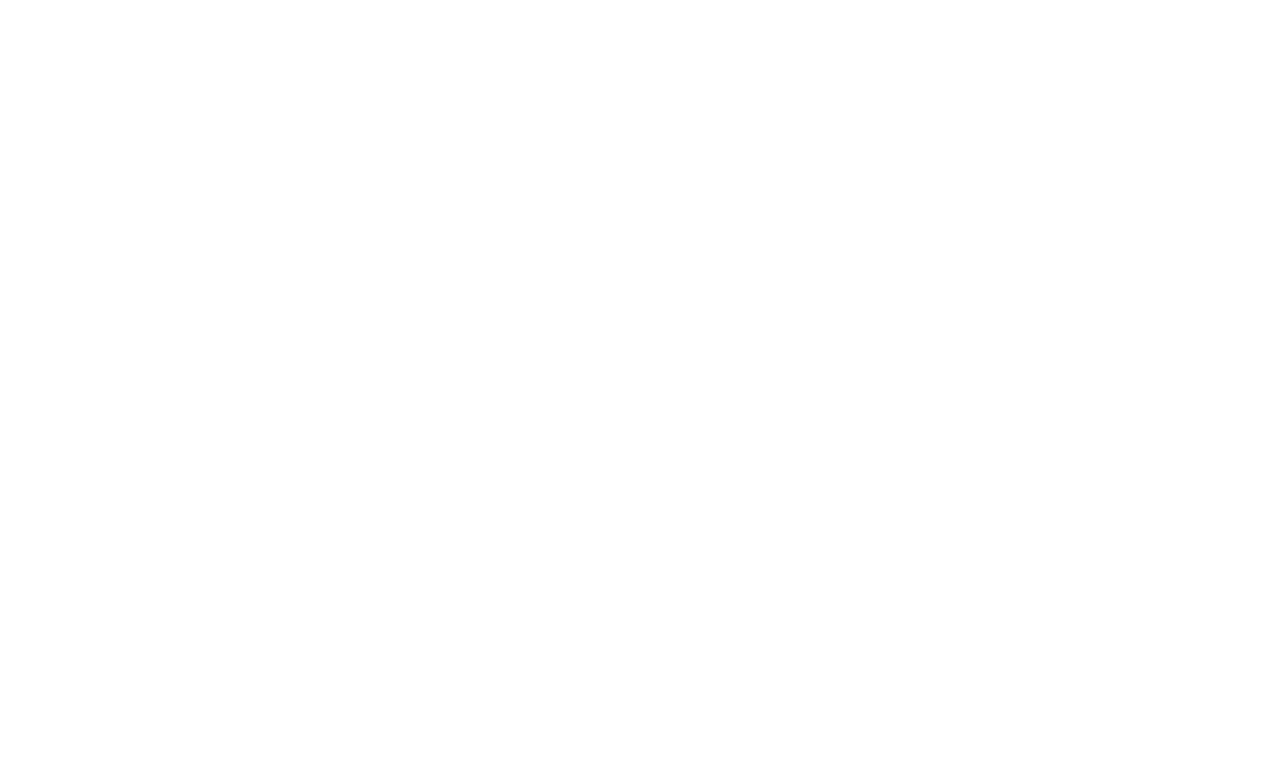
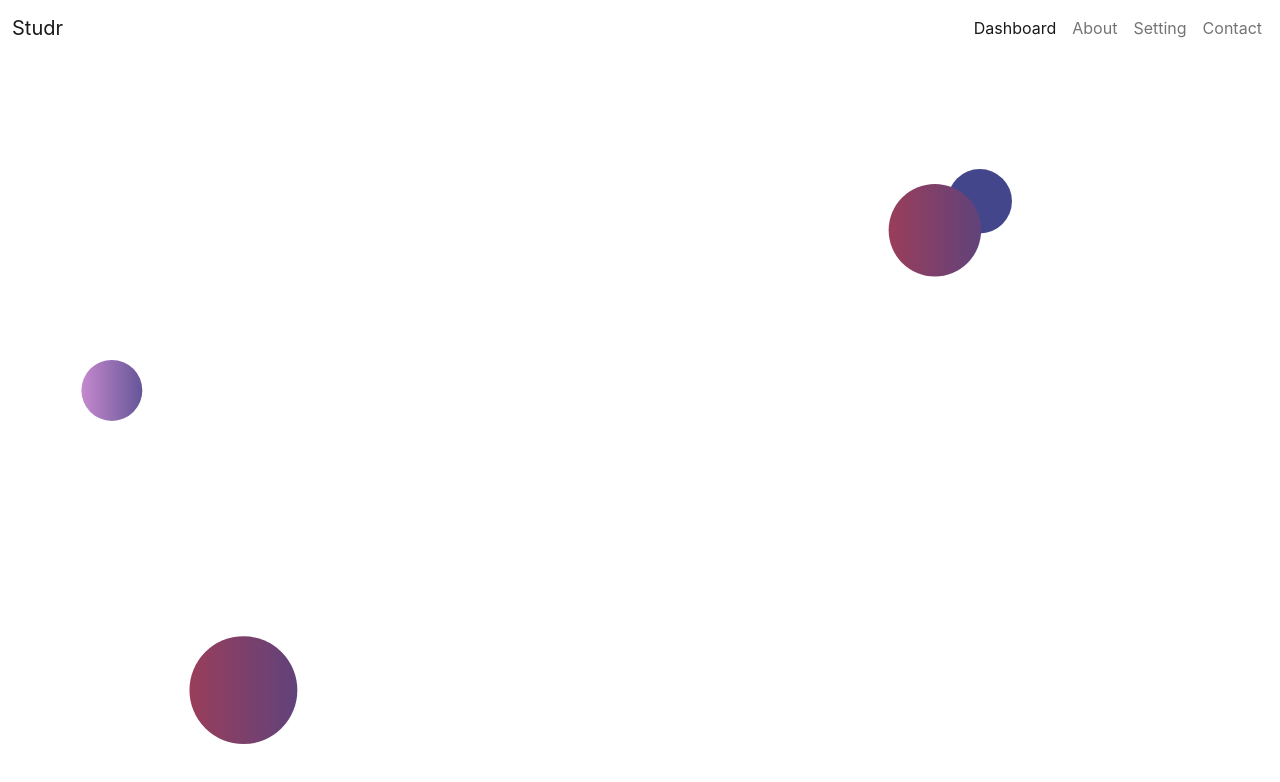
Before and after one commit to mimiramita/studr, a React (Create React App) app in the folder frontend/: page /dashboard in a window 1280 px wide. Before the commit this address had no page. Shown: the top 782 px of the page. Built offline with nearby package versions, Linux system fonts and the light colour scheme.

Commit message:
create dashboard

```diff
--- a/frontend/package.json
+++ b/frontend/package.json
@@ -4,15 +4,19 @@
   "proxy": "http://127.0.0.1:8000",
   "private": true,
   "dependencies": {
+    "@react-spring/web": "^9.7.3",
     "@testing-library/jest-dom": "^5.16.5",
     "@testing-library/react": "^13.4.0",
     "@testing-library/user-event": "^13.5.0",
+    "animate.css": "^4.1.1",
+    "animate.css-react": "^1.1.0",
     "axios": "^1.4.0",
     "bootstrap": "^5.2.3",
     "jquery": "^3.7.0",
     "popper.js": "^1.16.1",
     "react-router-dom": "^6.11.1",
     "react-scripts": "^5.0.1",
+    "react-spring": "^9.7.2",
     "web-vitals": "^2.1.4"
   },
   "scripts": {
--- a/frontend/public/index.html
+++ b/frontend/public/index.html
@@ -4,7 +4,7 @@
     <meta charset="utf-8" />
     <link rel="icon" href="%PUBLIC_URL%/favicon.ico" />
     <meta name="viewport" content="width=device-width, initial-scale=1" />
-    <meta name="theme-color" content="#000000" />
+    <meta name="theme-color" content="#FFFFFF" />
     <meta
       name="description"
       content="Web site created using create-react-app"
--- a/frontend/src/App.js
+++ b/frontend/src/App.js
@@ -5,8 +5,10 @@
 import Login from "./pages/Login";
 import CreateProject from "./pages/CreateProject";
 import QueryBox from "./pages/Query";
-import TestQuery from "./pages/QueryTest";
+import QueryTest from "./pages/QueryTest";
 import SignIn from "./pages/Signin";
+import DashBoard from "./pages/Dashboard";
+import "animate.css";
 
 export default function App() {
   return (
@@ -18,7 +20,8 @@
           <Route path="login" element={<Login />} />
           <Route path="createproject" element={<CreateProject />} />
           <Route path="query" element={<QueryBox />} />
-          <Route path="testquery" element={<TestQuery />} />
+          <Route path="testquery" element={<QueryTest />} />
+          <Route path="dashboard" element={<DashBoard />} />
         </Route>
       </Routes>
     </BrowserRouter>
--- a/frontend/src/Navbar.js
+++ b/frontend/src/Navbar.js
@@ -6,7 +6,7 @@
     <nav class="navbar navbar-expand-lg bg-body-tertiary">
       <div class="container-fluid">
         <a class="navbar-brand" href="#">
-          Navbar
+          Studr
         </a>
         <button
           class="navbar-toggler"
@@ -19,25 +19,31 @@
         >
           <span class="navbar-toggler-icon"></span>
         </button>
-        <div class="collapse navbar-collapse" id="navbarNav">
+        <div
+          class="collapse navbar-collapse"
+          id="navbarNav"
+          style={{ position: "absolute", right: "10px" }}
+        >
           <ul class="navbar-nav">
             <li class="nav-item">
               <a class="nav-link active" aria-current="page" href="/login">
-                Home
+                Dashboard
               </a>
             </li>
             <li class="nav-item">
               <a class="nav-link" href="#">
-                Features
+                About
               </a>
             </li>
             <li class="nav-item">
               <a class="nav-link" href="#">
-                Pricing
+                Setting
               </a>
             </li>
             <li class="nav-item">
-              <a class="nav-link disabled">Disabled</a>
+              <a class="nav-link" href="#">
+                Contact
+              </a>
             </li>
           </ul>
         </div>
--- a/frontend/src/index.css
+++ b/frontend/src/index.css
@@ -66,3 +66,44 @@
 .w200 {
   font-weight: 200;
 }
+
+.sidebar {
+  width: 250px;
+  height: 100vh;
+  position: fixed;
+  top: 0;
+  left: 0;
+  background-color: #f0f0f0;
+  transition: transform 0.3s ease-out;
+  z-index: 999;
+}
+
+.sidebar.open {
+  transform: translateX(0);
+}
+
+.sidebar-toggle {
+  cursor: pointer;
+  padding: 10px;
+  font-size: 20px;
+}
+
+.sidebar-menu {
+  list-style-type: none;
+  padding: 0;
+}
+
+.sidebar-item {
+  margin-bottom: 10px;
+}
+
+.sidebar-link {
+  display: block;
+  padding: 10px;
+  text-decoration: none;
+  color: #333;
+}
+
+.sidebar-link:hover {
+  background-color: #ddd;
+}
--- /dev/null
+++ b/frontend/src/pages/Dashboard.js
@@ -0,0 +1,132 @@
+import React, { useState } from "react";
+import { useSpring, animated } from "@react-spring/web";
+import background from "../Moon.svg";
+
+function DashBoard() {
+  return (
+    <div
+      style={{
+        backgroundImage: `url(${background})`,
+        minWidth: "100%",
+        height: "100vh",
+        backgroundSize: "cover",
+        position: "fixed"
+      }}
+    ></div>
+  );
+}
+// function DashBoard() {
+//   const [isNavbarVisible, setIsNavbarVisible] = useState(false);
+//   const [springs, api] = useSpring(() => ({
+//     from: { transform: "translateX(-100%)" },
+//   }));
+
+//   const handleClick = () => {
+//     setIsNavbarVisible(!isNavbarVisible);
+//     api.start({
+//       from: {
+//         transform: "translateX(-100%)",
+//       },
+//       to: {
+//         transform: "translateX(0)",
+//       },
+//     });
+//   };
+
+//   return (
+//     <div>
+//       <button
+//         className="sidebar-toggle"
+//         onClick={handleClick}
+//         style={{ position: "absolute", right: "0" }}
+//       >
+//         Bar
+//       </button>
+//       <animated.div
+//         className="sidebar"
+//         style={{
+//           //   width: 80,
+//           //   height: 80,
+//           //   background: "#ff6d6d",
+//           //   borderRadius: 8,
+//           ...springs,
+//         }}
+//       >
+//         <ul className="sidebar-menu">
+//           <li className="sidebar-item">
+//             <a className="sidebar-link" href="/">
+//               Home
+//             </a>
+//           </li>
+//           <li className="sidebar-item">
+//             <a className="sidebar-link" href="/about">
+//               About
+//             </a>
+//           </li>
+//           <li className="sidebar-item">
+//             <a className="sidebar-link" href="/services">
+//               Services
+//             </a>
+//           </li>
+//           <li className="sidebar-item">
+//             <a className="sidebar-link" href="/contact">
+//               Contact
+//             </a>
+//           </li>
+//         </ul>
+//       </animated.div>
+//     </div>
+//   );
+//   const [springs, api] = useSpring(() => ({
+//     from: { x: 0 },
+//   }));
+
+//   const handleClick = () => {
+//     api.start({
+//       from: {
+//         backgroundColor: "white",
+//       },
+//       to: {
+//         backgroundColor: "blue",
+//       },
+//     });
+//   };
+
+//   return (
+//     <div>
+//       <button
+//         className="sidebar-toggle"
+//         onClick={handleClick}
+//         style={{ position: "absolute", right: "0" }}
+//       >
+//         {/* <i className={isOpen ? "fas fa-times" : "fas fa-bars"}></i> */}Side
+//         Bar
+//       </button>
+//       <animated.div className="sidebar" style={{ ...springs }}>
+//         <ul className="sidebar-menu">
+//           <li className="sidebar-item">
+//             <a className="sidebar-link" href="/">
+//               Home
+//             </a>
+//           </li>
+//           <li className="sidebar-item">
+//             <a className="sidebar-link" href="/about">
+//               About
+//             </a>
+//           </li>
+//           <li className="sidebar-item">
+//             <a className="sidebar-link" href="/services">
+//               Services
+//             </a>
+//           </li>
+//           <li className="sidebar-item">
+//             <a className="sidebar-link" href="/contact">
+//               Contact
+//             </a>
+//           </li>
+//         </ul>
+//       </animated.div>
+//     </div>
+//   );
+// }
+export default DashBoard;
--- a/frontend/src/pages/QueryTest.js
+++ b/frontend/src/pages/QueryTest.js
@@ -3,7 +3,7 @@
 import video1 from "../blue-ink.mp4";
 
 
-function TestQuery() {
+function QueryTest() {
   const [title, setTitle] = useState("");
   const [question, setQuestion] = useState("");
   const [answer, setAnswer] = useState("");
@@ -136,4 +136,4 @@
   );
 }
 
-export default TestQuery;
+export default QueryTest;
```
Also changed, not shown: frontend/src/Moon.svg (added), 1 other file (tests, documents, lock files or other folders).
